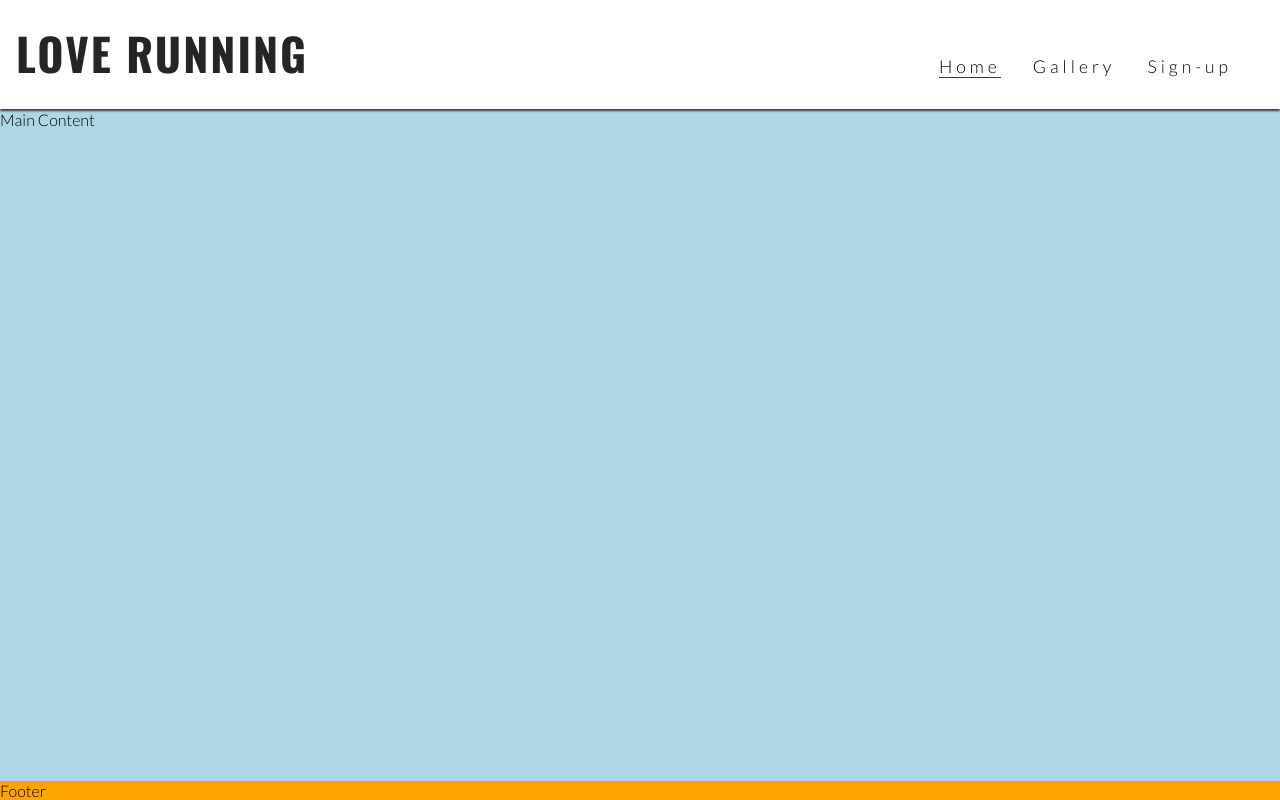
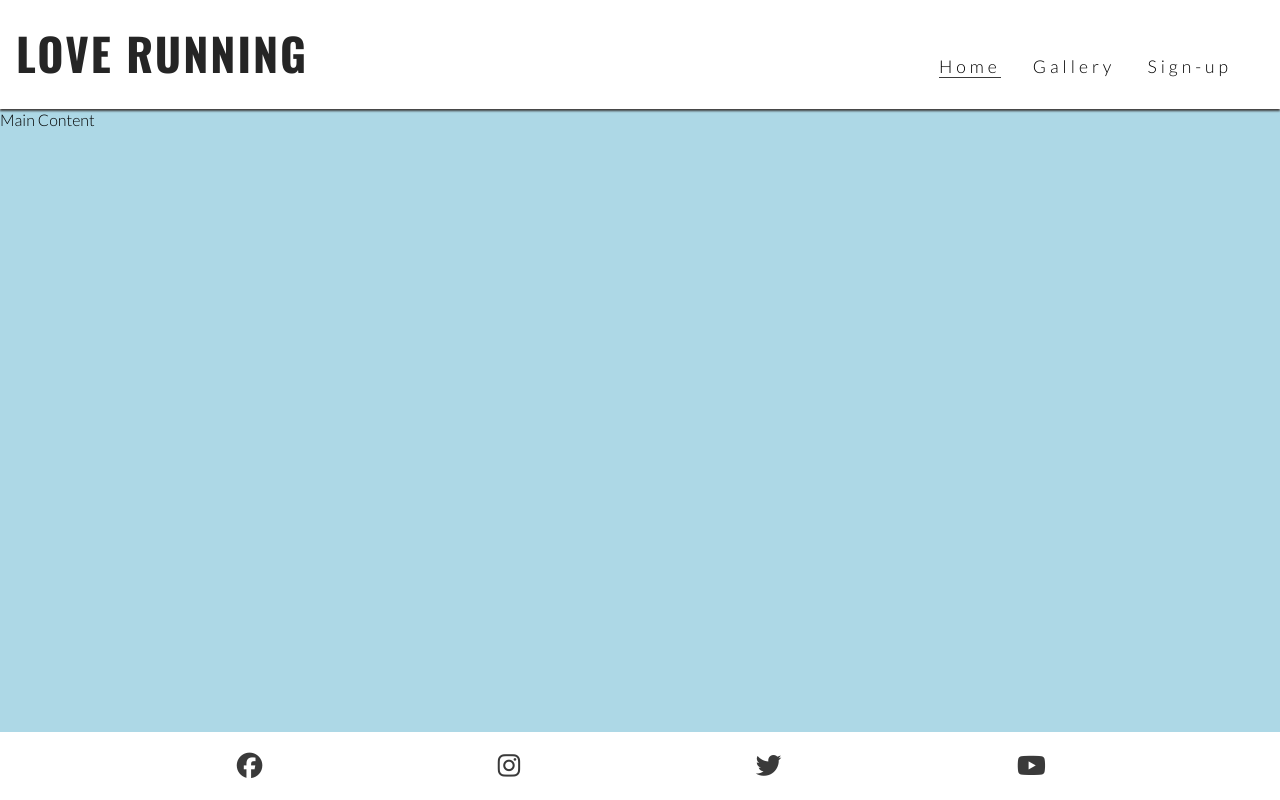
Before and after one commit to seanbyrne5/love-runnings, a plain HTML site: page index.html in a window 1280 px wide. Drawn offline with nearby package versions, Linux system fonts and the light colour scheme.

Commit message:
finished creating and styling social media links

```diff
--- a/assets/css/style.css
+++ b/assets/css/style.css
@@ -83,8 +83,19 @@ main {
     margin-top: 80px;
 }
 
-footer {
-    background-color: orange;
+#social-networks{
+    text-align: center;
+    padding: 20px 0;
+    display:flex;
+    justify-content: space-evenly;
+    list-style: none;
+}
+
+#social-networks i {
+    font-size: 160%;
+    padding: 5%;
+    color: #3a3a3a;
+
 }
 
 @media screen and (min-width: 768px) {
@@ -116,5 +127,10 @@ footer {
 
     main {
         margin-top: 110px;
-00
 }
+
+@media screen and (min-width: 992px) {
+    #menu a:hover {
+        border-bottom: 1px solid #3a3a3a;
+    }
+}
--- a/index.html
+++ b/index.html
@@ -18,7 +18,7 @@
     <header>
        <a href="index.html"><h1 id="logo">Love Running</h1></a>
        <input type="checkbox" id="nav-toggle" name="nav-toggle">
-       <label for="nav-toggle" class="nav-toggle-label">x</label>
+       <label for="nav-toggle" class="nav-toggle-label"><i class="fa-solid fa-bars"></i></label>
        <nav>
         <ul id="menu">
            <li><a href="" class="active">Home</a></li>
@@ -32,6 +32,17 @@
     <main>Main Content</main>
 
     <!--Footer-->
-    <footer>Footer</footer>
+    <footer>
+        <ul id="social-networks">
+            <li><a href="https//www.facebook.com/" target="_blank" rel="noopener" aria-label="visit our facebook page"><i class="fa-brands fa-facebook"></i></a></li>
+            <li><a href="https//www.instgram.com/" target="_blank" rel="noopener" aria-label="visit our instagram page"><i class="fa-brands fa-instagram"></i></a></li>
+            <li><a href="https//www.twitter,com/"target="_blank" rel="noopener" aria-label="visit our twitter page"><i class="fa-brands fa-twitter"></i></a></li>
+            <li><a href="https//www.youtube.com/" target="_blank" rel="noopener" aria-label="visit our youtube channel"></i><i class="fa-brands fa-youtube"></i></a></li>
+        </li>
+
+        </ul>
+    </footer>
+    <!--font awesome script-->
+    <script src="https://kit.fontawesome.com/8f4d07cb3e.js" crossorigin="anonymous"></script>
 </body>
 </html>
```
